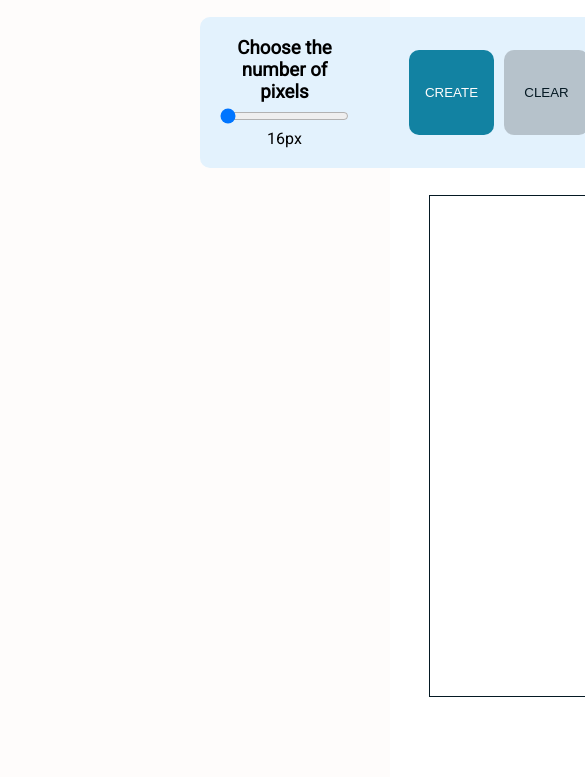
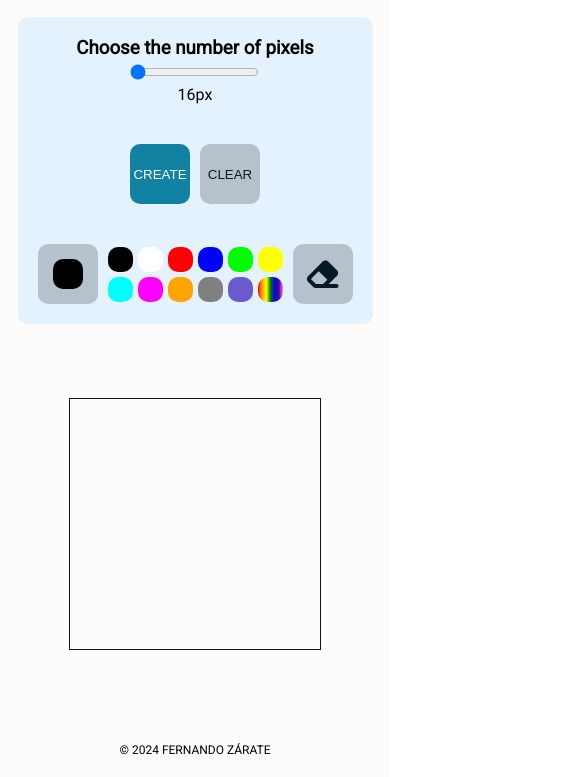
Before and after one commit to fernandozarate07/Etch-a-Sketch, a plain HTML site: page index.html in a window 390 px wide. Shown: the part 67-844 px from the top of the page, 585 px wide, since content can reach past the window. Drawn offline with Linux system fonts and the light colour scheme.

Commit message:
Add responsive designed

```diff
--- a/app.js
+++ b/app.js
@@ -1,3 +1,4 @@
+document.addEventListener("DOMContentLoaded", function () {
   const btnCreate = document.querySelector(".dccButtonCreate");
   const btnClear = document.querySelector(".dccButtonClear");
 
@@ -22,16 +23,29 @@ const inputValueDiv = document.querySelector(".inputRangeDiv_value");
   const drawDiv = document.querySelector(".drawDiv");
 
   // Funcionalidad para crear píxeles
+  let pixeles = [];
+  let anchoContainer;
+  let altoContainer;
+  const anchoBig = 500;
+  const altoBig = 500;
+  const anchoSmall = 250;
+  const altoSmall = 250;
 
-const anchors = [
-  1, 4, 9, 16, 25, 36, 49, 64, 81, 100, 121, 144, 169, 196, 225, 256, 289, 324, 361, 400, 441, 484, 529, 576, 625, 676,
-  729, 784, 841, 900, 961,
+  if (window.matchMedia("(max-width: 576px)").matches) {
+    anchoContainer = anchoSmall;
+    altoContainer = altoSmall;
+    pixeles = [16, 25, 36, 49, 64, 81, 100, 121, 144, 169, 196, 225, 256, 289, 324, 361, 400];
+  } else {
+    anchoContainer = anchoBig;
+    altoContainer = altoBig;
+    pixeles = [
+      16, 25, 36, 49, 64, 81, 100, 121, 144, 169, 196, 225, 256, 289, 324, 361, 400, 441, 484, 529, 576, 625, 676, 729,
+      784, 841, 900, 961,
     ];
-const anchoContainer = 500;
-const altoContainer = 500;
+  }
 
   const setAnchoredValue = (value) => {
-  const closest = anchors.reduce((prev, curr) => (Math.abs(curr - value) < Math.abs(prev - value) ? curr : prev));
+    const closest = pixeles.reduce((prev, curr) => (Math.abs(curr - value) < Math.abs(prev - value) ? curr : prev));
     inputRange.value = closest;
     inputValueDiv.textContent = `${closest}px`;
     return closest;
@@ -41,7 +55,7 @@ const createPixel = () => {
     const inputValue = setAnchoredValue(inputRange.value);
     drawDiv.innerHTML = "";
 
-  // Actualiza el tamaño de los píxeles
+    // Calcula el tamaño de cada píxel
     const xyPixel = Math.sqrt((anchoContainer * altoContainer) / inputValue);
 
     for (let i = 0; i < inputValue; i++) {
@@ -74,7 +88,6 @@ btnCreate.addEventListener("click", createPixel);
   setAnchoredValue(inputRange.value);
 
   // Funcionalidad para obtener el color
-
   const indicadorDiv = document.querySelector(".indicador");
 
   let colorVar = "var(--color-black)";
@@ -87,7 +100,6 @@ for (let color in colorButtons) {
   }
 
   // Funcionalidad para limpiar
-
   btnClear.addEventListener("click", () => {
     const pixels = drawDiv.querySelectorAll(".pixelStyle");
     pixels.forEach((pixel) => {
@@ -115,5 +127,6 @@ drawDiv.addEventListener("mousemove", (event) => {
     }
   });
 
-// fecha para footer
+  // Fecha para footer
   document.getElementById("currentYear").textContent = new Date().getFullYear();
+});
--- a/styles.css
+++ b/styles.css
@@ -45,27 +45,29 @@ button {
   grid-template-rows: auto auto 1fr auto;
   gap: 20px;
   background-color: var(--wh);
+  /* background-color: red; */
 }
 
 /* Title */
 
 #title {
+  margin-inline: auto;
+  padding-block: 20px;
+
   text-align: center;
-  margin-inline: 200px;
-  padding-block: 20px;
   color: var(--py);
 }
 
 /* DrawControlContainer */
 
 #drawControlContainer {
-  margin-inline: 200px;
+  margin-inline: auto;
   padding: 20px;
 
   display: flex;
-  justify-content: center;
+  justify-content: space-between;
   align-items: center;
-  gap: 60px;
+  gap: 40px;
 
   background-color: var(--sc);
   border-radius: 10px;
@@ -86,8 +88,8 @@ button {
   gap: 10px;
 }
 #buttomControlDiv button {
-  width: 85px;
-  height: 85px;
+  width: 60px;
+  height: 60px;
   border-radius: 10px;
 }
 .dccButtonCreate {
@@ -109,8 +111,8 @@ button {
   gap: 10px;
 }
 .indicadorContainer {
-  width: 90px;
-  height: 90px;
+  width: 60px;
+  height: 60px;
 
   display: flex;
   justify-content: center;
@@ -121,21 +123,22 @@ button {
 }
 
 .indicador {
-  width: 50px;
-  height: 50px;
+  width: 30px;
+  height: 30px;
   background-color: var(--color-black);
   border-radius: 10px;
 }
 .colorDiv {
   max-width: 300px;
+
   display: grid;
   grid-template-rows: repeat(2, 1fr);
   grid-template-columns: repeat(6, 1fr);
-  gap: 10px;
+  gap: 5px;
 }
 .color {
-  width: 40px;
-  height: 40px;
+  width: 25px;
+  height: 25px;
 
   border-radius: 10px;
 
@@ -180,8 +183,8 @@ button {
 }
 
 .eraser {
-  width: 90px;
-  height: 90px;
+  width: 60px;
+  height: 60px;
 
   background-color: var(--bk-op-2);
   border: none;
@@ -198,7 +201,6 @@ button {
   display: flex;
   justify-content: center;
   align-items: center;
-  gap: 20px;
 }
 .drawDiv {
   width: 500px;
@@ -221,7 +223,7 @@ button {
 
 #footer {
   padding: 20px;
-  margin-inline: 200px;
+  margin-inline: auto;
 
   display: flex;
   justify-content: center;
@@ -230,3 +232,16 @@ button {
 #footer p {
   font-size: 0.75rem;
 }
+/* Estilos para 576px */
+@media (max-width: 576px) {
+}
+/* Estilos para 992px */
+@media (max-width: 992px) {
+  #drawControlContainer {
+    flex-direction: column;
+  }
+  .drawDiv {
+    width: 250px;
+    height: 250px;
+  }
+}
```
Also changed, not shown: app.test.js (deleted, +0 -1 lines). Lines whose indentation alone changed are shown as unchanged.
